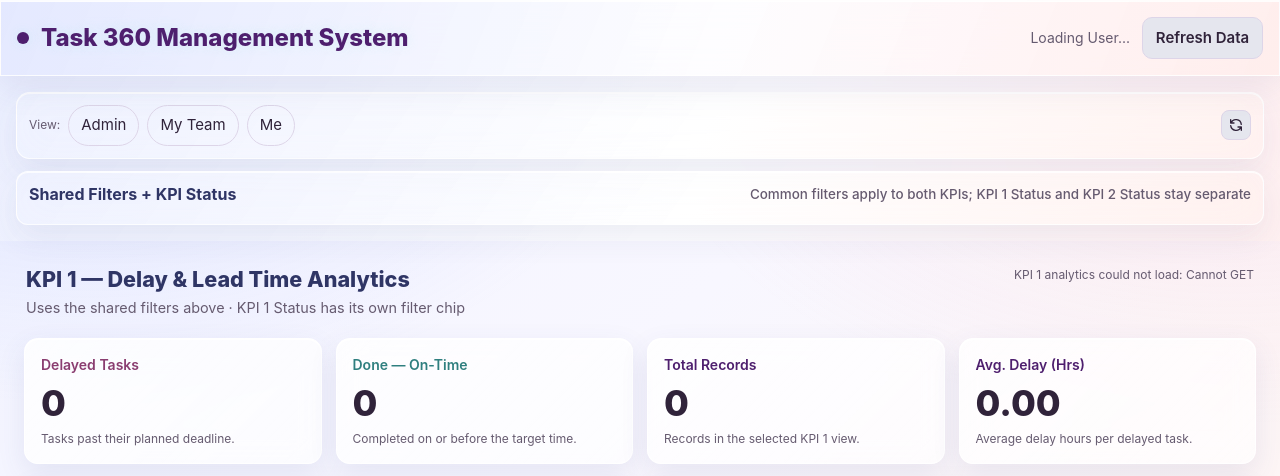
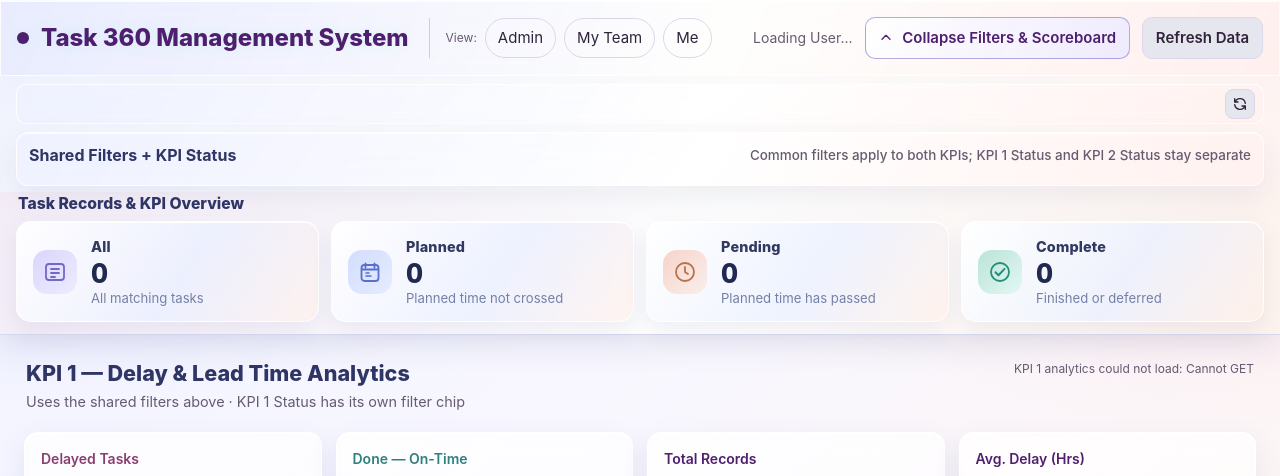
Before and after one commit to ithosexperts/Task360mgmt, a Python web app: template templates/index.html in a window 1280 px wide. Shown: the top 476 px of the page. Run offline with Jinja, Linux system fonts and the light colour scheme; the template is opened without the code that fills it, so the values that code supplies are empty; some libraries are stand-ins or nearby versions.

Commit message:
Update index.html

```diff
--- a/templates/index.html
+++ b/templates/index.html
@@ -5,7 +5,7 @@
   <title>Task 360 Management System</title>
   <script src="https://cdn.tailwindcss.com"></script>
   <script src="https://cdn.jsdelivr.net/npm/chart.js@3.7.1/dist/chart.min.js"></script>
-  <link rel="stylesheet" href="/static/style.css?v=task360-plain-task-table-20261024-v1">
+  <link rel="stylesheet" href="/static/style.css?v=task360-sticky-filters-scoreboard-20261026-v1">
   <style>
       /* Fix for Calendar Icon appearing dark on dark mode */
       input[type="date"] { color-scheme: light; }
@@ -13,46 +13,73 @@
 </head>
 <body>
 
-  <header class="p-4 flex flex-col gap-3 md:flex-row md:justify-between md:items-center card rounded-none sticky top-0 z-10">
-    <div class="flex items-center gap-3">
+  <div id="task360-sticky-area" class="task360-sticky-area">
+    <header class="task360-page-header p-4 flex flex-col gap-3 md:flex-row md:justify-between md:items-center card rounded-none">
+      <div class="task360-title-view-group flex flex-col gap-3 md:flex-row md:items-center md:gap-5">
+        <div class="flex items-center gap-3 task360-title-group">
           <div class="h-3 w-3 rounded-full" style="background:var(--primary);box-shadow:var(--glow)"></div>
           <h1 class="text-2xl font-extrabold text-primary neon">Task 360 Management System</h1>
         </div>
+        <div class="task360-header-views flex flex-wrap items-center gap-2" aria-label="Dashboard view">
+          <span class="text-xs muted">View:</span>
+          <button id="tab-admin" class="mode-tab">Admin</button>
+          <button id="tab-myteam" class="mode-tab">My Team</button>
+          <button id="tab-me" class="mode-tab">Me</button>
+          <button id="tab-faulty" class="mode-tab text-danger" style="display:none; border-color:var(--danger)">Faulty Data ⚠️</button>
+        </div>
+      </div>
 
-    <div class="flex flex-wrap items-center gap-3">
+      <div class="task360-header-actions flex flex-wrap items-center gap-3">
         <div class="text-sm muted" id="user-email-display">Loading User...</div>
-
         <div id="loading-stats" class="text-xs font-bold px-3 py-1.5 rounded" style="background:var(--bg-card); border: 1px solid var(--border); display: none;">
           Loaded: <span id="loaded-count" style="color:var(--primary)">0</span> / <span id="total-count" style="color:var(--success)">0</span>
         </div>
-
+        <button id="toggle-filters-scoreboard" class="btn task360-collapse-toggle" type="button" aria-expanded="true" aria-controls="filter-section-card task360-sticky-scoreboard" onclick="toggleTask360FilterArea()" title="Expand or collapse filters and status scoreboard">
+          <svg viewBox="0 0 24 24" fill="none" aria-hidden="true"><path d="m6 14 6-6 6 6" stroke="currentColor" stroke-width="2" stroke-linecap="round" stroke-linejoin="round"/></svg>
+          <span id="toggle-filters-scoreboard-label">Collapse Filters &amp; Scoreboard</span>
+        </button>
         <button id="refresh-button" class="btn">Refresh Data</button>
       </div>
     </header>
 
-  <section class="p-4" id="filter-section-card">
-    <div class="card p-3 flex flex-wrap gap-2 items-center justify-between">
-      <div class="flex gap-2 items-center">
-        <span class="text-xs muted">View:</span>
-        <button id="tab-admin"  class="mode-tab">Admin</button>
-        <button id="tab-myteam" class="mode-tab">My Team</button>
-        <button id="tab-me"     class="mode-tab">Me</button>
-        <button id="tab-faulty" class="mode-tab text-danger" style="display:none; border-color:var(--danger)">Faulty Data ⚠️</button>
+    <section class="task360-filter-section p-4" id="filter-section-card">
+      <div class="task360-filter-tools-row card p-2 flex flex-wrap gap-2 items-center justify-between">
+        <div id="drill-breadcrumb" class="flex flex-wrap gap-2 items-center text-xs"></div>
+        <button id="reset-filters-btn" class="btn btn-clear p-1.5 text-danger border-danger hover:bg-danger/10" title="Reset All Filters" aria-label="Reset all filters" style="border-radius:8px;">
+          <svg class="w-4 h-4" fill="none" stroke="currentColor" viewBox="0 0 24 24" aria-hidden="true"><path stroke-linecap="round" stroke-linejoin="round" stroke-width="2" d="M4 4v5h.582m15.356 2A8.001 8.001 0 004.582 9m0 0H9m11 11v-5h-.581m0 0a8.003 8.003 0 01-15.357-2m15.357 2H15" /></svg>
+        </button>
       </div>
 
-      <div class="flex items-center gap-3">
-        <div id="drill-breadcrumb" class="flex flex-wrap gap-2 items-center text-xs"></div>
-        <button id="reset-filters-btn" class="btn btn-clear p-1.5 text-danger border-danger hover:bg-danger/10" title="Reset All Filters" style="border-radius: 8px;">
-          <svg class="w-4 h-4" fill="none" stroke="currentColor" viewBox="0 0 24 24"><path stroke-linecap="round" stroke-linejoin="round" stroke-width="2" d="M4 4v5h.582m15.356 2A8.001 8.001 0 004.582 9m0 0H9m11 11v-5h-.581m0 0a8.003 8.003 0 01-15.357-2m15.357 2H15" /></svg>
-        </button>
-      </div>
-    </div>
-
-    <div class="mt-3 card p-3" id="multi-select-container">
+      <div class="mt-2 card p-3" id="multi-select-container">
         <div class="task360-filter-heading"><strong>Shared Filters + KPI Status</strong><span class="muted">Common filters apply to both KPIs; KPI 1 Status and KPI 2 Status stay separate</span></div>
         <div id="filters-below-views" class="grid grid-cols-2 md:grid-cols-4 lg:grid-cols-5 2xl:grid-cols-10 gap-3"></div>
       </div>
     </section>
+
+    <section id="task360-sticky-scoreboard" class="task360-sticky-scoreboard" aria-labelledby="task360-sticky-scoreboard-title">
+      <div class="task360-sticky-scoreboard-heading">
+        <h2 id="task360-sticky-scoreboard-title">Task Records &amp; KPI Overview</h2>
+      </div>
+      <div id="task-status-scoreboard" class="task360-status-scoreboard" role="group" aria-label="Filter tasks by status">
+        <button type="button" class="task360-status-score-card task360-status-all" data-task-status-score="All" aria-pressed="true">
+          <span class="task360-status-score-icon" aria-hidden="true"><svg viewBox="0 0 24 24" fill="none"><rect x="3" y="4" width="18" height="16" rx="3" stroke="currentColor" stroke-width="1.8"/><path d="M8 9h8M8 13h8M8 17h4" stroke="currentColor" stroke-width="1.8" stroke-linecap="round"/></svg></span>
+          <span class="task360-status-score-copy"><span class="task360-status-score-label">All</span><strong id="status-count-all">0</strong><small>All matching tasks</small></span>
+        </button>
+        <button type="button" class="task360-status-score-card task360-status-planned" data-task-status-score="Planned" aria-pressed="false">
+          <span class="task360-status-score-icon" aria-hidden="true"><svg viewBox="0 0 24 24" fill="none"><rect x="3.5" y="5" width="17" height="16" rx="3" stroke="currentColor" stroke-width="1.8"/><path d="M7.5 3.5v4M16.5 3.5v4M4 9.5h16" stroke="currentColor" stroke-width="1.8" stroke-linecap="round"/><path d="M8 13h3M8 16h5" stroke="currentColor" stroke-width="1.6" stroke-linecap="round"/></svg></span>
+          <span class="task360-status-score-copy"><span class="task360-status-score-label">Planned</span><strong id="status-count-planned">0</strong><small>Planned time not crossed</small></span>
+        </button>
+        <button type="button" class="task360-status-score-card task360-status-pending" data-task-status-score="Pending" aria-pressed="false">
+          <span class="task360-status-score-icon" aria-hidden="true"><svg viewBox="0 0 24 24" fill="none"><circle cx="12" cy="12" r="9" stroke="currentColor" stroke-width="1.8"/><path d="M12 7v5l3 2" stroke="currentColor" stroke-width="1.8" stroke-linecap="round" stroke-linejoin="round"/></svg></span>
+          <span class="task360-status-score-copy"><span class="task360-status-score-label">Pending</span><strong id="status-count-pending">0</strong><small>Planned time has passed</small></span>
+        </button>
+        <button type="button" class="task360-status-score-card task360-status-complete" data-task-status-score="Complete" aria-pressed="false">
+          <span class="task360-status-score-icon" aria-hidden="true"><svg viewBox="0 0 24 24" fill="none"><circle cx="12" cy="12" r="9" stroke="currentColor" stroke-width="1.8"/><path d="m7.5 12.3 3 3 6-6.4" stroke="currentColor" stroke-width="2" stroke-linecap="round" stroke-linejoin="round"/></svg></span>
+          <span class="task360-status-score-copy"><span class="task360-status-score-label">Complete</span><strong id="status-count-complete">0</strong><small>Finished or deferred</small></span>
+        </button>
+      </div>
+    </section>
+  </div>
 
   <main class="p-6 space-y-6">
     <div id="main-dashboard-content" class="space-y-6">
@@ -122,24 +149,6 @@
 
       <section id="database-section" class="card p-4 space-y-4">
         <h2 class="text-xl font-semibold border-b pb-2" style="border-color:var(--border)">Task Records & KPI Breakdown</h2>
-        <div id="task-status-scoreboard" class="task360-status-scoreboard" role="group" aria-label="Filter tasks by status">
-          <button type="button" class="task360-status-score-card task360-status-all" data-task-status-score="All" aria-pressed="true">
-            <span class="task360-status-score-icon" aria-hidden="true"><svg viewBox="0 0 24 24" fill="none"><rect x="3" y="4" width="18" height="16" rx="3" stroke="currentColor" stroke-width="1.8"/><path d="M8 9h8M8 13h8M8 17h4" stroke="currentColor" stroke-width="1.8" stroke-linecap="round"/></svg></span>
-            <span class="task360-status-score-copy"><span class="task360-status-score-label">All</span><strong id="status-count-all">0</strong><small>All matching tasks</small></span>
-          </button>
-          <button type="button" class="task360-status-score-card task360-status-planned" data-task-status-score="Planned" aria-pressed="false">
-            <span class="task360-status-score-icon" aria-hidden="true"><svg viewBox="0 0 24 24" fill="none"><rect x="3.5" y="5" width="17" height="16" rx="3" stroke="currentColor" stroke-width="1.8"/><path d="M7.5 3.5v4M16.5 3.5v4M4 9.5h16" stroke="currentColor" stroke-width="1.8" stroke-linecap="round"/><path d="M8 13h3M8 16h5" stroke="currentColor" stroke-width="1.6" stroke-linecap="round"/></svg></span>
-            <span class="task360-status-score-copy"><span class="task360-status-score-label">Planned</span><strong id="status-count-planned">0</strong><small>Planned time not crossed</small></span>
-          </button>
-          <button type="button" class="task360-status-score-card task360-status-pending" data-task-status-score="Pending" aria-pressed="false">
-            <span class="task360-status-score-icon" aria-hidden="true"><svg viewBox="0 0 24 24" fill="none"><circle cx="12" cy="12" r="9" stroke="currentColor" stroke-width="1.8"/><path d="M12 7v5l3 2" stroke="currentColor" stroke-width="1.8" stroke-linecap="round" stroke-linejoin="round"/></svg></span>
-            <span class="task360-status-score-copy"><span class="task360-status-score-label">Pending</span><strong id="status-count-pending">0</strong><small>Planned time has passed</small></span>
-          </button>
-          <button type="button" class="task360-status-score-card task360-status-complete" data-task-status-score="Complete" aria-pressed="false">
-            <span class="task360-status-score-icon" aria-hidden="true"><svg viewBox="0 0 24 24" fill="none"><circle cx="12" cy="12" r="9" stroke="currentColor" stroke-width="1.8"/><path d="m7.5 12.3 3 3 6-6.4" stroke="currentColor" stroke-width="2" stroke-linecap="round" stroke-linejoin="round"/></svg></span>
-            <span class="task360-status-score-copy"><span class="task360-status-score-label">Complete</span><strong id="status-count-complete">0</strong><small>Finished or deferred</small></span>
-          </button>
-        </div>
         <div id="table-body" class="record-table-wrap" aria-live="polite">
           <div class="record-list-message">Loading data...</div>
         </div>
@@ -186,5 +195,28 @@
   <script src="/static/app.js?v=awaited-purple-readable-90pct-20261024-v3"></script>
   <script src="/static/stage_form.js?v=task360-load-all-rows-20261024-v1"></script>
   <script src="/static/kpi1-analytics.js?v=light-blue-pending-20261024-v1"></script>
+  <script>
+    function toggleTask360FilterArea() {
+      const stickyArea = document.getElementById('task360-sticky-area');
+      const toggleButton = document.getElementById('toggle-filters-scoreboard');
+      const label = document.getElementById('toggle-filters-scoreboard-label');
+      if (!stickyArea || !toggleButton || !label) return;
+
+      const isCollapsed = stickyArea.classList.toggle('is-collapsed');
+      toggleButton.setAttribute('aria-expanded', String(!isCollapsed));
+      label.textContent = isCollapsed ? 'Expand Filters & Scoreboard' : 'Collapse Filters & Scoreboard';
+    }
+
+    // The faulty-data view never displayed the status scoreboard before it was moved into the sticky band.
+    // Preserve that behavior without changing the existing dashboard application code.
+    window.addEventListener('load', () => {
+      const stickyArea = document.getElementById('task360-sticky-area');
+      if (!stickyArea) return;
+      document.getElementById('tab-faulty')?.addEventListener('click', () => stickyArea.classList.add('is-faulty-view'));
+      ['tab-admin', 'tab-myteam', 'tab-me'].forEach(id => {
+        document.getElementById(id)?.addEventListener('click', () => stickyArea.classList.remove('is-faulty-view'));
+      });
+    });
+  </script>
 </body>
 </html>
```
Lines whose indentation alone changed are shown as unchanged.
